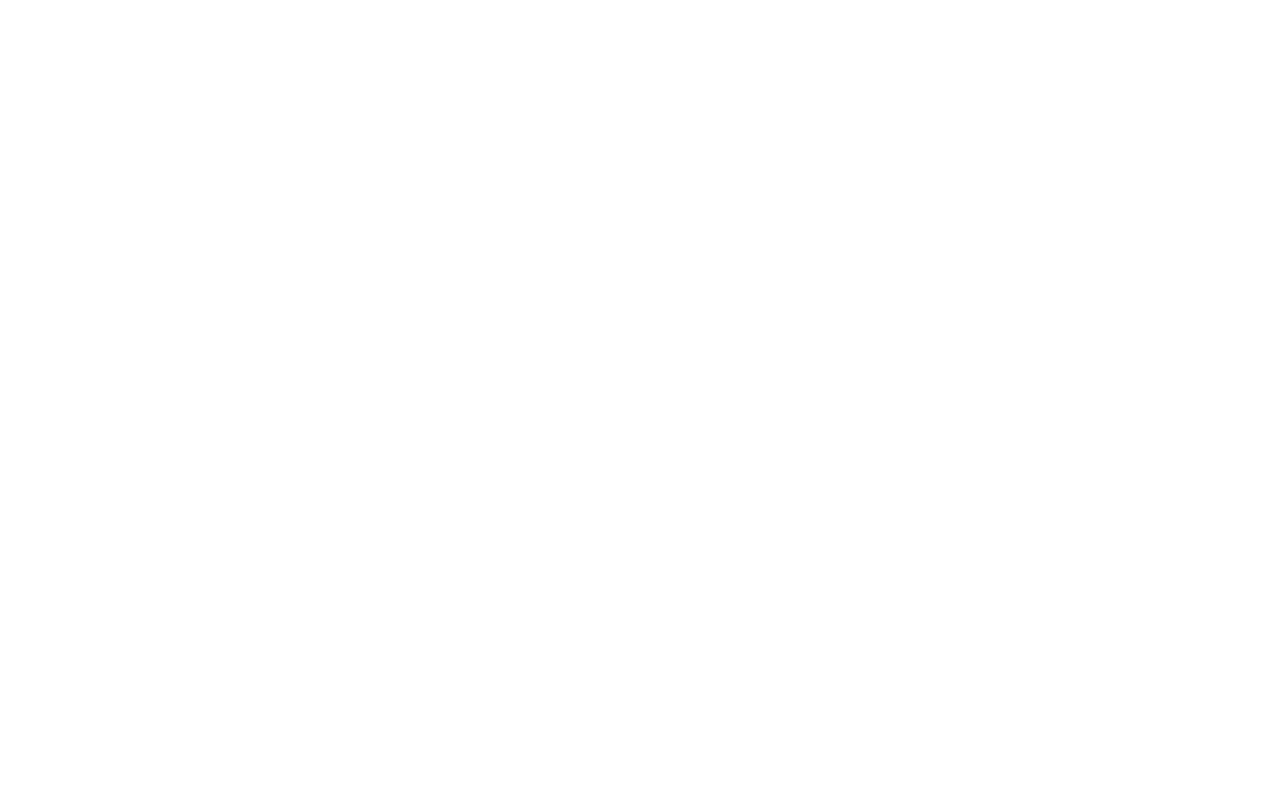
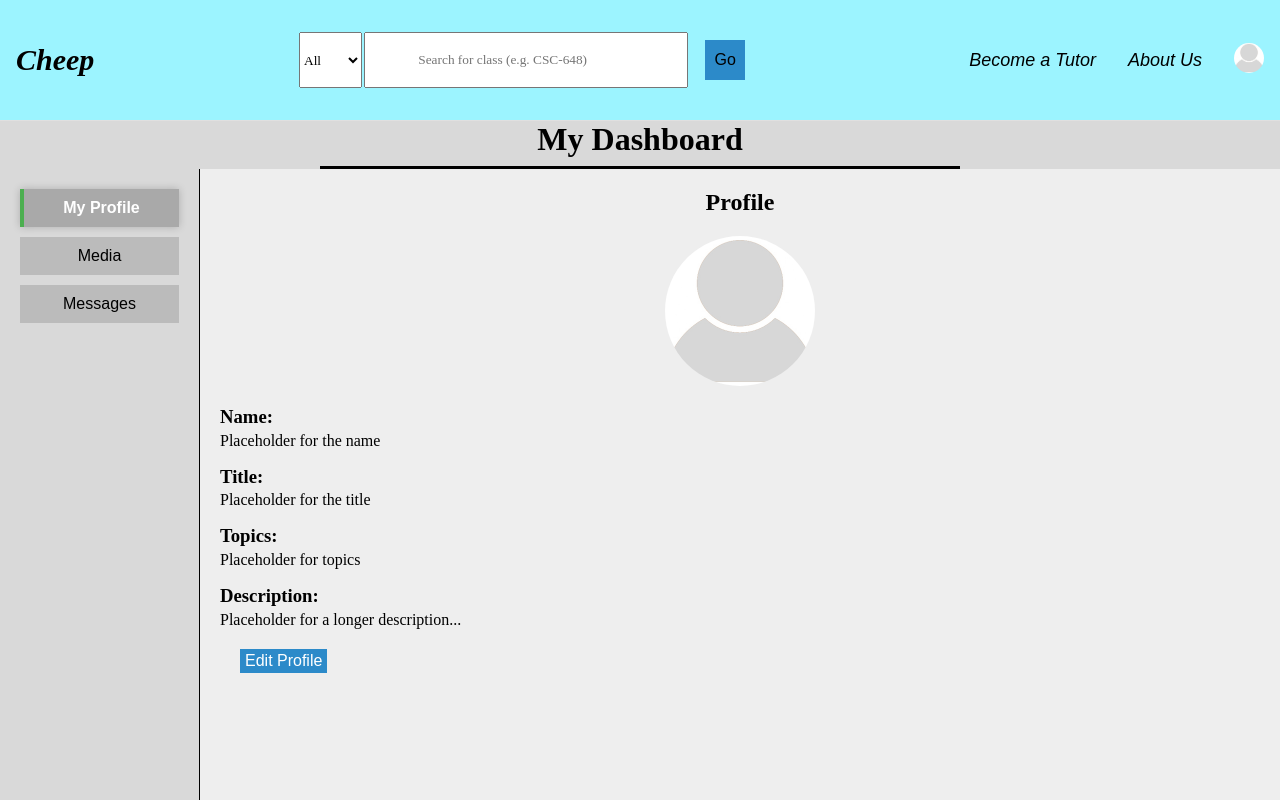
Before and after one commit to spushkin/CSC648_SFSU_Tutor_Project, a React (Create React App) app in the folder application/Front-End/: page /dashboard in a window 1280 px wide. Before the commit this address had no page. Shown: the top 800 px of the page. Built offline with nearby package versions, Linux system fonts and the light colour scheme; a web font is replaced by a local one.

Commit message:
added dashboard to branch b/c merging conflicts

```diff
--- a/application/Front-End/src/App.js
+++ b/application/Front-End/src/App.js
@@ -14,6 +14,7 @@
 import SignUp from "./pages/SignUp";
 import SignIn from "./pages/SignIn";
 import SignUpStudent from "./pages/SignUpStudent";
+import Dashboard from "./pages/Dashboard";
 
 function App() {
 	return (
@@ -33,6 +34,7 @@
 					<Route path="/signup" element={<SignUp />} />
 					<Route path="/signin" element={<SignIn />} />
 					<Route path="/studentsignup" element={<SignUpStudent />} />
+					<Route path="/dashboard" element={<Dashboard />} />
 				</Routes>
 			</Router>
 		</div>
--- /dev/null
+++ b/application/Front-End/src/pages/Dashboard.css
@@ -0,0 +1,187 @@
+* {
+    margin: 0;
+    padding: 0;
+    box-sizing: border-box;
+}
+
+.dashboard {
+    display: flex;
+    height: 100vh;
+    background-color: #d9d9d9;
+}
+
+.sidebar {
+    flex: 0 0 200px;
+
+    background-color: #d9d9d9;
+    padding: 20px;
+    border-right: 1px solid #000;
+    box-sizing: border-box;
+
+}
+
+
+.sidebar button {
+    display: block;
+    width: 100%;
+    padding: 10px;
+    margin-bottom: 10px;
+    border: none;
+    background-color: #bbbbbb;
+    color: #000;
+    cursor: pointer;
+}
+
+.sidebar button:hover {
+    background-color: #a9a9a9;
+}
+
+.content {
+    flex-grow: 1;
+    overflow: auto;
+    padding: 20px;
+    background-color: #eeeeee;
+}
+
+.dashboard-title {
+    text-align: center;
+
+    font-size: 2em;
+    background-color: #d9d9d9;
+    position: relative;
+}
+
+.dashboard-title:after {
+    content: '';
+    display: block;
+    width: 50%;
+    height: 3px;
+    background-color: #000;
+    margin: 8px auto 0;
+}
+
+.profile-section-title,
+.media-section-title {
+    text-align: center;
+    margin-bottom: 20px;
+}
+
+.profile-image {
+    display: block;
+    margin: 0 auto 20px;
+    width: 150px;
+    height: 150px;
+    border-radius: 50%;
+    background-color: #ccc;
+    object-fit: cover;
+}
+
+.profile-info h3 {
+    margin-top: 0.5em;
+    margin-bottom: 0.2em;
+}
+
+.profile-info p {
+    margin-bottom: 1em;
+}
+
+.edit-button,
+.edit-media-button {
+    padding: 10px 20px;
+    background-color: #4CAF50;
+    color: white;
+    border: none;
+    cursor: pointer;
+    display: block;
+    margin-top: 20px;
+    align-self: flex-start;
+    margin-left: 20px;
+}
+
+.media-tab {
+    display: flex;
+    flex-direction: column;
+    align-items: center;
+    padding: 20px;
+}
+
+
+.media-grid {
+    display: grid;
+    grid-template-columns: repeat(auto-fill, minmax(150px, 1fr));
+    gap: 20px;
+    width: 100%;
+}
+
+.media-item {
+    display: flex;
+    flex-direction: column;
+    align-items: center;
+}
+
+.media-image {
+    width: 100%;
+    height: auto;
+    border-radius: 10px;
+}
+
+.media-title {
+    margin-top: 8px;
+}
+
+.messages-tab {
+    display: flex;
+    flex-direction: column;
+}
+
+.chat-item {
+    display: flex;
+    align-items: center;
+    padding: 10px;
+    border-bottom: 1px solid #ccc;
+}
+
+.chat-image {
+    width: 40px;
+    height: 40px;
+    border-radius: 50%;
+    margin-right: 10px;
+    background-color: #eee;
+}
+
+.chat-info {
+    flex-grow: 1;
+    min-width: 0;
+}
+
+.chat-name {
+    font-weight: bold;
+}
+
+.chat-message {
+    overflow: hidden;
+    text-overflow: ellipsis;
+    white-space: nowrap;
+}
+
+.chat-time {
+    margin-left: auto;
+    padding-left: 10px;
+    white-space: nowrap;
+}
+
+.sidebar button.active {
+    background-color: #a9a9a9;
+    color: #fff;
+    border-left: 4px solid #4CAF50;
+    box-shadow: 0px 0px 8px rgba(0, 0, 0, 0.2);
+    font-weight: bold;
+}
+
+.messages-title {
+    font-size: 1.5em;
+    margin: 20px 0;
+    color: #333;
+    width: 100%;
+    text-align: center;
+}
--- /dev/null
+++ b/application/Front-End/src/pages/Dashboard.js
@@ -0,0 +1,132 @@
+import React, { useState } from 'react';
+import './Dashboard.css';
+import NavMenu from './NavMenu';
+import placeholderImage from '../images/sillouette.jpg';
+import placeholderMedia from '../images/sfLibrary.png';
+
+function Dashboard() {
+    // State for the active tab
+    const [activeTab, setActiveTab] = useState('profile');
+
+    // Placeholder data for the media items
+    const mediaItems = [
+        { id: 0, title: 'Media 1', image: placeholderMedia },
+        { id: 1, title: 'Media 2', image: placeholderMedia },
+        { id: 2, title: 'Media 3', image: placeholderMedia },
+        { id: 3, title: 'Media 4', image: placeholderMedia },
+    ];
+    // Placeholder data for chats
+    const chatMessages = [
+        {
+            id: 1,
+            name: "Student Name",
+            message: "Last message text here...",
+            time: "13:00",
+            image: placeholderImage
+        },
+        {
+            id: 3,
+            name: "Student Name",
+            message: "Last message text here...",
+            time: "12:45",
+            image: placeholderImage
+        },
+        {
+            id: 4,
+            name: "Student Name",
+            message: "Last message text here...",
+            time: "12:30",
+            image: placeholderImage
+        },
+        {
+            id: 5,
+            name: "Student Name",
+            message: "Last message text here...",
+            time: "08:00",
+            image: placeholderImage
+        }
+    ];
+
+    const getActiveClass = (tabName) => activeTab === tabName ? 'active' : '';
+
+    return (
+        <div>
+            <NavMenu />
+            <h1 className="dashboard-title">My Dashboard</h1>
+            <div className="dashboard">
+                <div className="sidebar">
+                    <button
+                        className={getActiveClass('profile')}
+                        onClick={() => setActiveTab('profile')}
+                    >
+                        My Profile
+                    </button>
+                    <button
+                        className={getActiveClass('media')}
+                        onClick={() => setActiveTab('media')}
+                    >
+                        Media
+                    </button>
+                    <button
+                        className={getActiveClass('messages')}
+                        onClick={() => setActiveTab('messages')}
+                    >
+                        Messages
+                    </button>
+                </div>
+
+                <div className="content">
+                    {activeTab === 'profile' && (
+                        <div className="profile-tab">
+                            <h2 className="profile-section-title">Profile</h2>
+                            <img src={placeholderImage} alt="Profile" className="profile-image" />
+                            <div className="profile-info">
+                                <h3>Name:</h3>
+                                <p>Placeholder for the name</p>
+                                <h3>Title:</h3>
+                                <p>Placeholder for the title</p>
+                                <h3>Topics:</h3>
+                                <p>Placeholder for topics</p>
+                                <h3>Description:</h3>
+                                <p>Placeholder for a longer description...</p>
+                            </div>
+                            <button className="edit-button">Edit Profile</button>
+                        </div>
+                    )}
+                    {activeTab === 'media' && (
+                        <div className="media-tab">
+                            <h2 className="media-section-title">Media</h2>
+                            <div className="media-grid">
+                                {mediaItems.map(item => (
+                                    <div key={item.id} className="media-item">
+                                        <img src={item.image} alt={item.title} className="media-image" />
+                                        <p className="media-title">{item.title}</p>
+                                    </div>
+                                ))}
+                            </div>
+                            <button className="edit-media-button">Edit Media</button>
+                        </div>
+                    )}
+
+                    {activeTab === 'messages' && (
+                        <div className="messages-tab">
+                            <h2 className="messages-title">Messages</h2>
+                            {chatMessages.map(chat => (
+                                <div key={chat.id} className="chat-item">
+                                    <img src={chat.image} alt={chat.name} className="chat-image" />
+                                    <div className="chat-info">
+                                        <div className="chat-name">{chat.name}</div>
+                                        <div className="chat-message">{chat.message}</div>
+                                    </div>
+                                    <div className="chat-time">{chat.time}</div>
+                                </div>
+                            ))}
+                        </div>
+                    )}
+                </div>
+            </div>
+        </div>
+    );
+}
+
+export default Dashboard;
```
